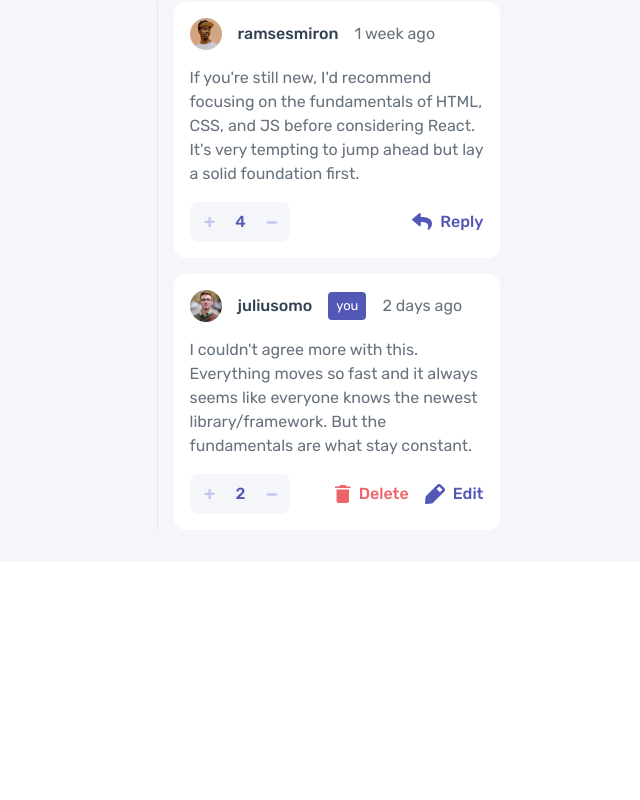
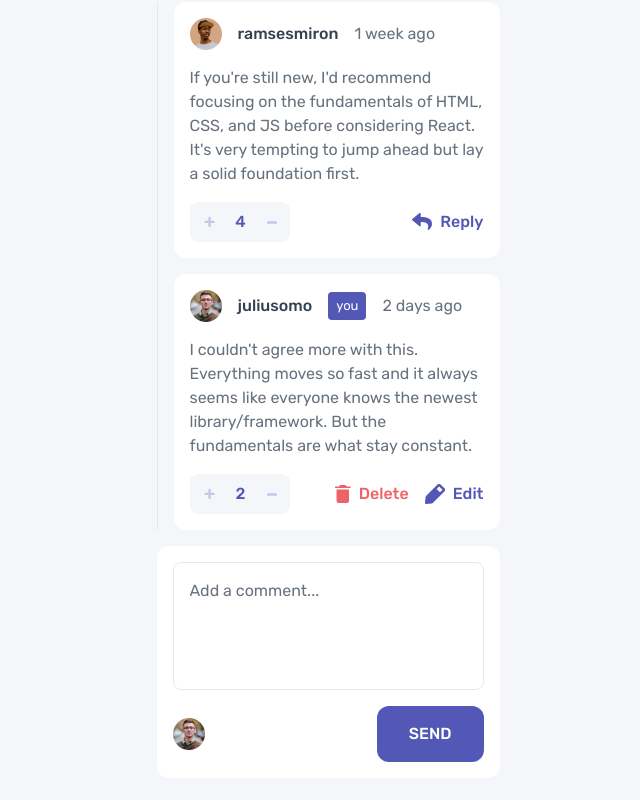
Before and after one commit to wesen/interactive-comments-section-main, a Next.js app: page / in a window 1280 px wide. Shown: the part 598-1398 px from the top of the page, without its empty margins (312-952 px from the left). Before the commit the page ends 1160 px from the top, so only its background shows below. Built offline with nearby package versions, Linux system fonts and the light colour scheme.

Commit message:
:sparkles: Add toggling reply form

```diff
--- a/pages/index.js
+++ b/pages/index.js
@@ -76,7 +76,18 @@ const ReplyButton = ({ onClick }) => {
       aria-label="Reply"
     >
       <img className="object-contain w-5" src="/icon-reply.svg" alt="" />
-      <a className="text-body font-medium text-moderate-blue" href="#">
+      <a
+        className="text-body font-medium text-moderate-blue"
+        href="#"
+        onClick={
+          onClick
+            ? (e) => {
+                e.preventDefault()
+                onClick()
+              }
+            : null
+        }
+      >
         Reply
       </a>
     </div>
@@ -86,9 +97,12 @@ const ReplyButton = ({ onClick }) => {
 const Post = (props) => {
   const { author, date, avatar, body, replyingTo, replies } = props
   const { currentUser, fetchCurrentUser } = useCurrentUser()
+  const [showReply, setShowReply] = useState(false)
+
   useEffect(() => fetchCurrentUser(), [])
   const isPostFromCurrentUser =
     author === ((currentUser && currentUser.username) ?? '')
+
   const [likes, setLikes] = useState(props.likes)
   return (
     <div>
@@ -127,11 +141,16 @@ const Post = (props) => {
                 <EditButton />
               </>
             ) : (
-              <ReplyButton />
+              <ReplyButton
+                onClick={() => {
+                  setShowReply(!showReply)
+                }}
+              />
             )}
           </div>
         </div>
       </section>
+      {showReply ? <ReplyForm className="mt-4" /> : null}
       {replies.length > 0 ? (
         <div className=" pt-4">
           <div className="pl-4 border-l">
@@ -164,6 +183,46 @@ function PostList(props) {
   )
 }
 
+function ReplyForm({ className }) {
+  const { currentUser, fetchCurrentUser } = useCurrentUser()
+  useEffect(() => fetchCurrentUser(), [])
+  if (currentUser) {
+    const author = currentUser.username
+    const avatar = currentUser.image.png ?? ''
+
+    const isPostFromCurrentUser =
+      author === ((currentUser && currentUser.username) ?? '')
+    return (
+      <div>
+        <section
+          className={`
+        ${className || ''}
+       flex flex-col gap-4
+       p-4
+       bg-white rounded rounded-xl overflow-hidden
+       font-rubik
+       `}
+        >
+          <textarea className="w-full h-32 border rounded-lg text-body text-grayish-blue p-4 resize-none">
+            Add a comment...
+          </textarea>
+          <div className="flex flex-row items-center justify-between">
+            <img className="w-8" src={`${avatar}`} alt={`${author} avatar`} />
+            <button
+              aria-label="Send"
+              className="bg-moderate-blue text-white text-body font-medium py-4 px-8 uppercase rounded rounded-xl"
+            >
+              Send
+            </button>
+          </div>
+        </section>
+      </div>
+    )
+  } else {
+    return <></>
+  }
+}
+
 export default function Home() {
   const [comments, setComments] = useState([])
   useEffect(() => {
@@ -176,6 +235,7 @@ export default function Home() {
     <div className="bg-very-light-gray  overflow-auto">
       <div className="w-[343px] mx-auto my-8">
         <PostList comments={comments} />
+        <ReplyForm className="mt-4" />
       </div>
     </div>
   )
```
